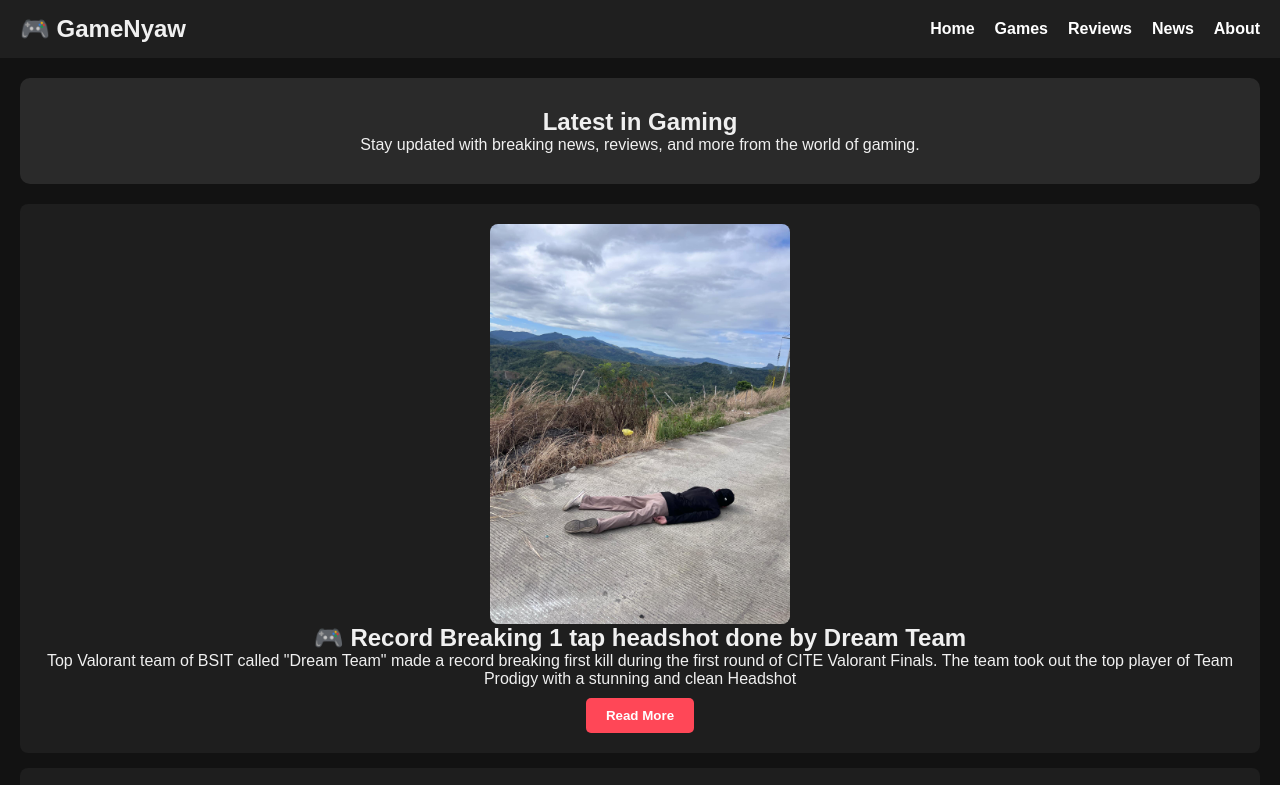
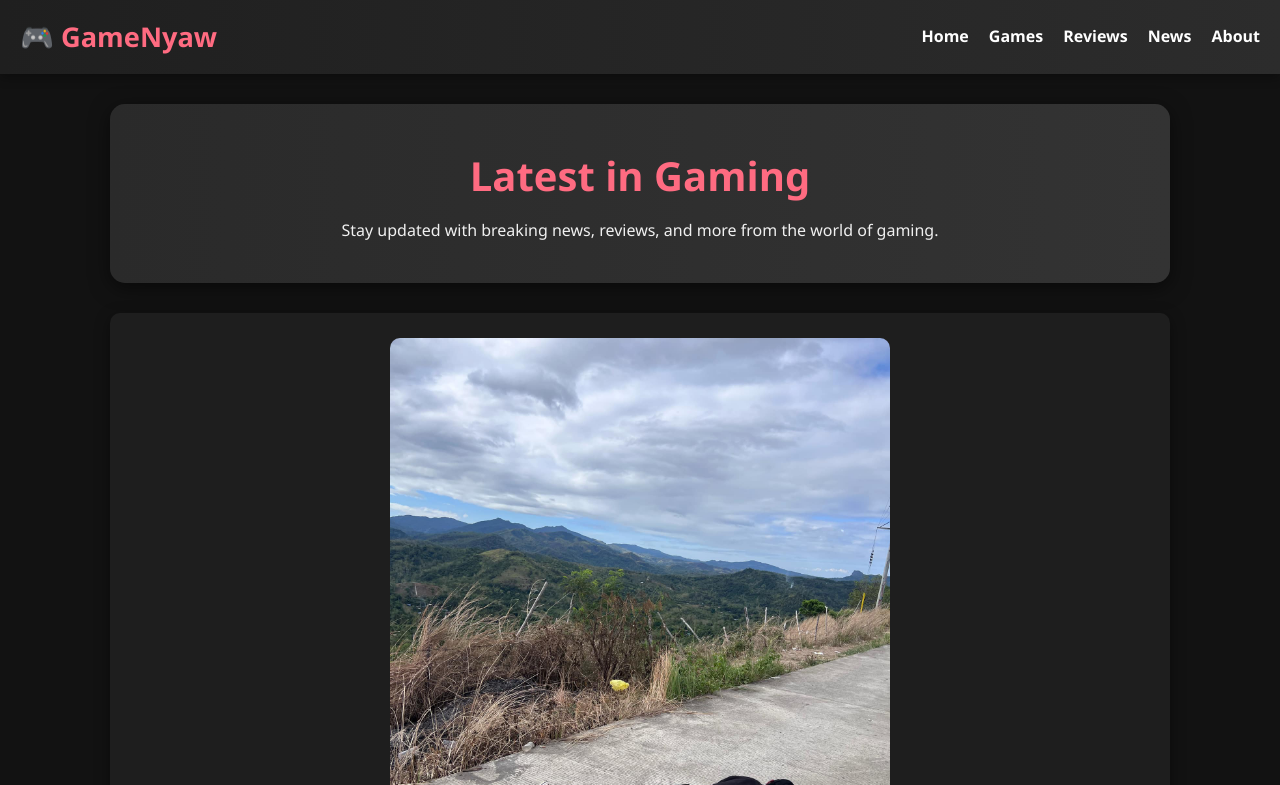
Before and after one commit to bocchithenewbieprogrammer/Group-2-IT-308, a plain HTML site: page index.html in a window 1280 px wide. Shown: the top 785 px of the page. Drawn offline with Linux system fonts and the light colour scheme; a script that the page names is missing.

Commit message:
CSS FINAL DSIGN BY BJORN YAY

```diff
--- a/style.css
+++ b/style.css
@@ -5,28 +5,35 @@
 }
 
 body {
-    font-family: Arial, sans-serif;
+  font-family: 'Segoe UI', Tahoma, Geneva, Verdana, sans-serif;
   background: #121212;
   color: #f0f0f0;
+  line-height: 1.6;
 }
 
 header {
-    background: #1f1f1f;
+  background: linear-gradient(to right, #1f1f1f, #2c2c2c);
   padding: 15px 20px;
   display: flex;
   justify-content: space-between;
   align-items: center;
+  box-shadow: 0 4px 10px rgba(0,0,0,0.3);
+  position: sticky;
+  top: 0;
+  z-index: 100;
 }
 
 .logo {
-    font-size: 1.5em;
+  font-size: 1.7em;
   font-weight: bold;
+  color: #ff6b81;
 }
 
 .menu-toggle {
   font-size: 1.8em;
   cursor: pointer;
   display: none;
+  color: white;
 }
 
 nav ul {
@@ -39,41 +46,83 @@
   color: white;
   text-decoration: none;
   font-weight: bold;
+  transition: color 0.3s;
 }
+
+nav ul li a:hover {
+  color: #ff4757;
+}
+
 main {
-    padding: 20px;
+  padding: 30px 20px;
+  max-width: 1100px;
+  margin: auto;
 }
 
 .hero {
-    background: #2a2a2a;
-    padding: 30px;
-    border-radius: 10px;
-    margin-bottom: 20px;
+  background: linear-gradient(to right, #2a2a2a, #333);
+  padding: 40px;
+  border-radius: 15px;
+  margin-bottom: 30px;
   text-align: center;
+  box-shadow: 0 5px 20px rgba(0,0,0,0.5);
+}
+
+.hero h1 {
+  font-size: 2.5em;
+  color: #ff6b81;
+  margin-bottom: 10px;
 }
 
 .news article {
   background: #1e1e1e;
-    padding: 20px;
-    border-radius: 8px;
+  padding: 25px;
+  border-radius: 10px;
+  margin-bottom: 25px;
+  text-align: center;
+  box-shadow: 0 4px 15px rgba(0,0,0,0.4);
+  transition: transform 0.2s;
+}
+
+.news article:hover {
+  transform: scale(1.02);
+}
+
+.news article img {
+  width: 100%;
+  max-width: 500px;
+  height: auto;
+  border-radius: 10px;
   margin-bottom: 15px;
-    text-align: center;
 }
-  .news article img {
-    width: 300px;     /* Set to a smaller width */
-    height: auto;     /* Keeps aspect ratio */
-    display: block;
-    margin: 0 auto;
-    border-radius: 8px;
+
+.read-more-btn {
+  margin-top: 15px;
+  padding: 12px 24px;
+  background-color: #ff4757;
+  border: none;
+  color: white;
+  font-weight: bold;
+  border-radius: 6px;
+  cursor: pointer;
+  transition: background 0.3s, transform 0.2s;
+}
+
+.read-more-btn:hover {
+  background-color: #e84118;
+  transform: scale(1.05);
 }
 
 footer {
   text-align: center;
-    padding: 15px;
+  padding: 20px;
   background: #1f1f1f;
-    margin-top: 30px;
+  margin-top: 40px;
+  font-size: 0.9em;
+  color: #bbb;
 }
 
+/* Responsive nav */
 @media (max-width: 768px) {
   .menu-toggle {
     display: block;
@@ -91,20 +140,6 @@
   }
 
   nav.show {
-      display: flex; }
+    display: flex;
   }
-    .read-more-btn {
-      margin-top: 10px;
-      padding: 10px 20px;
-      background-color: #ff4757;
-      border: none;
-      color: white;
-      font-weight: bold;
-      border-radius: 5px;
-      cursor: pointer;
-      transition: background 0.3s;
 }
-
-    .read-more-btn:hover {
-      background-color: #e84118;
-    }
```
Lines whose indentation alone changed are shown as unchanged.
